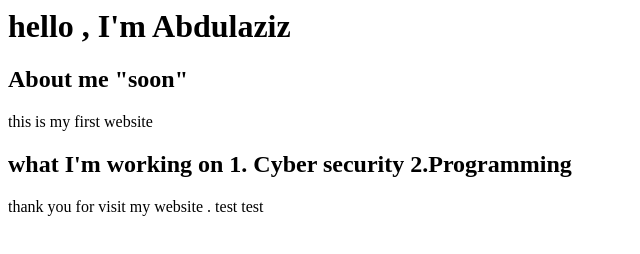
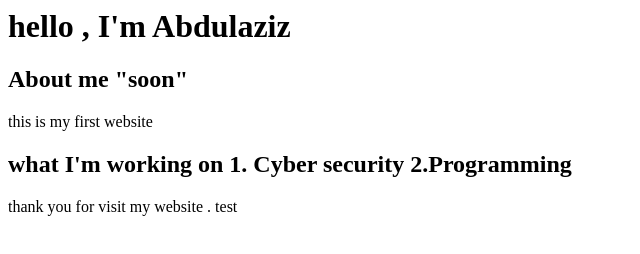
Before and after one commit to Proskills2/neww, a plain HTML site: page index.html in a window 1280 px wide. Shown: the full height of the page, 0-640 px from the left. Drawn offline with Linux system fonts and the light colour scheme.

Commit message:
Update index.html

```diff
--- a/index.html
+++ b/index.html
@@ -12,7 +12,7 @@
             1. Cyber security
             2.Programming
         </h2>
-        <p>  thank you for visit my website . test test
+        <p>  thank you for visit my website . test
 
         </p>
     </body>
```
